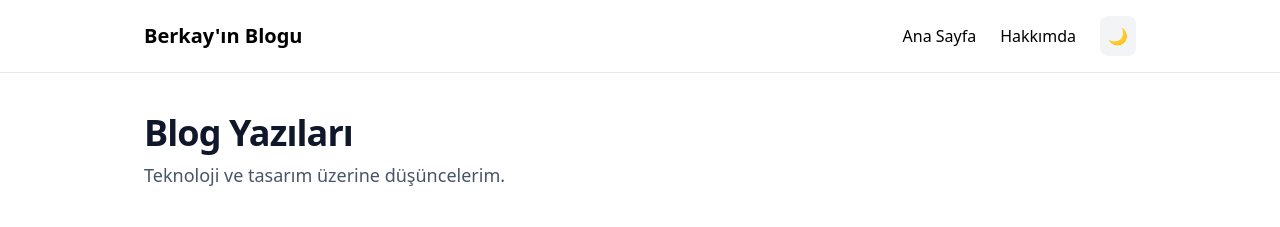
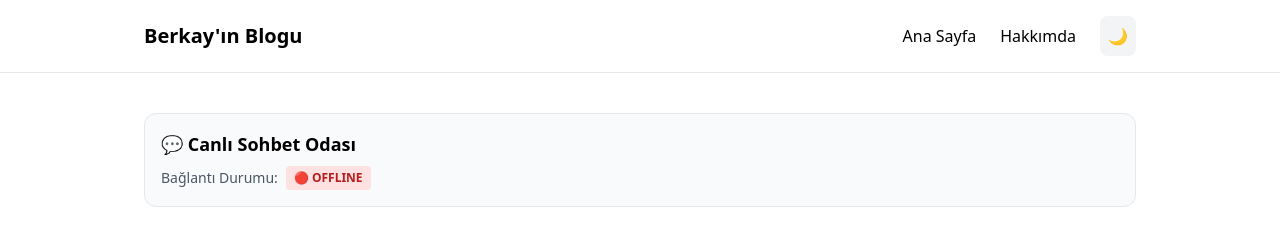
Before and after one commit to berkaycelik1/berkay-first-project, a Next.js app: page / in a window 1280 px wide. Shown: the top 227 px of the page. Built offline with nearby package versions, Linux system fonts and the light colour scheme; no server answers.

Commit message:
TELSİZ✅

```diff
--- a/app/blog/[id]/page.tsx
+++ b/app/blog/[id]/page.tsx
@@ -48,6 +48,7 @@ export default function BlogDetailPage() {
 
   // 6. Başarılı Ekran (Senin tasarımın korundu)
   return (
+
     <main className="max-w-3xl mx-auto px-4 py-10">
 
       <Link href="/" className="text-blue-500 hover:underline mb-4 inline-block font-medium">
--- a/app/components/Chat.tsx
+++ b/app/components/Chat.tsx
@@ -0,0 +1,47 @@
+"use client";
+
+import React, { useEffect, useState } from "react";
+import io from "socket.io-client";
+
+// Socket bağlantısı
+const socket = io("http://localhost:5001", {
+  transports: ["websocket"],
+});
+
+const Chat = () => {
+  const [baglantiDurumu, setBaglantiDurumu] = useState(false);
+
+  useEffect(() => {
+    socket.on("connect", () => {
+      console.log("✅ Telsiz Bağlandı! ID:", socket.id);
+      setBaglantiDurumu(true);
+    });
+
+    socket.on("disconnect", () => {
+      console.log("❌ Bağlantı Koptu.");
+      setBaglantiDurumu(false);
+    });
+
+    return () => {
+      socket.off("connect");
+      socket.off("disconnect");
+    };
+  }, []);
+
+  return (
+    <div className="p-4 border border-gray-200 dark:border-gray-700 rounded-xl bg-gray-50 dark:bg-slate-800/50 mb-8">
+      <h2 className="text-lg font-bold mb-2 flex items-center gap-2">
+        💬 Canlı Sohbet Odası
+      </h2>
+      <div className="flex items-center gap-2">
+        <span className="text-sm text-gray-600 dark:text-gray-300">Bağlantı Durumu:</span>
+        <span className={`px-2 py-1 rounded text-xs font-bold ${baglantiDurumu ? "bg-green-100 text-green-700" : "bg-red-100 text-red-700"}`}>
+          {baglantiDurumu ? "🟢 ONLINE" : "🔴 OFFLINE"}
+        </span>
+      </div>
+    </div>
+  );
+};
+
+
+export default Chat;
--- a/app/page.tsx
+++ b/app/page.tsx
@@ -42,6 +42,7 @@ export default function Home() {
   return (
 
     <div className="space-y-10">
+      <Chat />
 
       {/* 1. BÖLÜM: BAŞLIK */}
       <section className="space-y-2">
```
